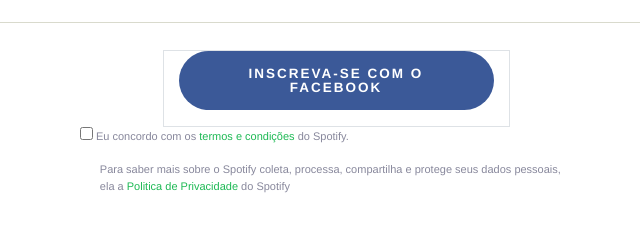
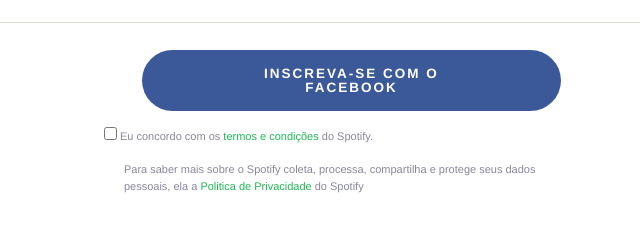
Before and after one commit to RobertoRosa7/spotify, a plain HTML site: page signup.html in a window 1280 px wide. Shown: the part 88-320 px from the top of the page, without its empty margins (304-944 px from the left). Drawn offline with nearby package versions, Linux system fonts and the light colour scheme.

```diff
--- a/css/cadastro.css
+++ b/css/cadastro.css
@@ -41,7 +41,7 @@
 	font-size:13.5px;
 	width:100%;
 	font-weight: 700;
-	padding:15px 0;
+	padding:16px 0;
 	line-height: 13.5px;
 }
 #form-cadastro .botao a:hover{
--- a/signup.html
+++ b/signup.html
@@ -37,11 +37,11 @@
 
     <form action="" id="form-cadastro">
         <div class="container">
-            <div class="row">
+            <div class="row ml-3">
                 <div class="col-lg-8 col-md-10 col-sm-12 offset-md-1 offset-lg-2 px-5">
                     <div class="row">
 
-                        <div class="col-lg-6 offset-lg-3 col-md-10 offset-md-1 col-sm-12 border">
+                        <div class="col-lg-8 offset-lg-2 col-md-10 offset-md-1 col-sm-12">
                             <p class="botao"><a class="btn btn-lg"href="">Inscreva-se com o<br> facebook</a></p>
                         </div>
 
```
